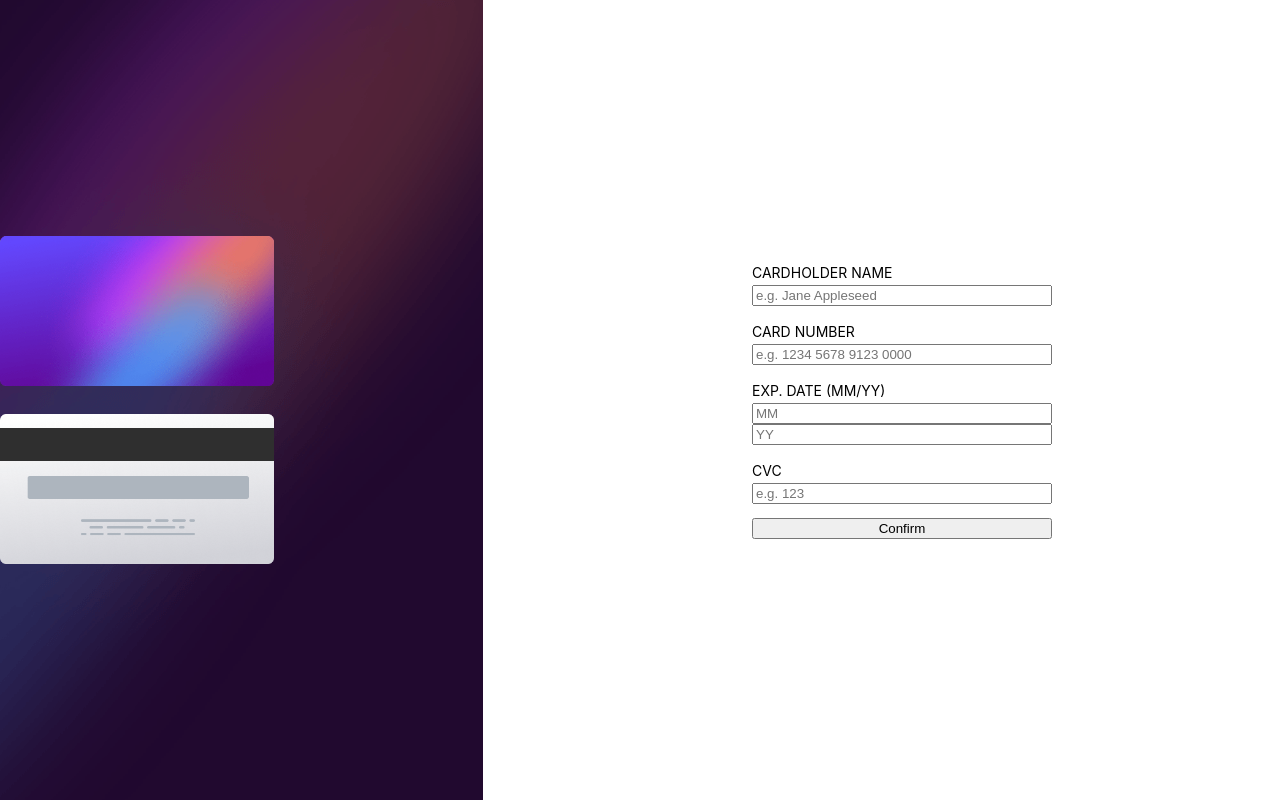
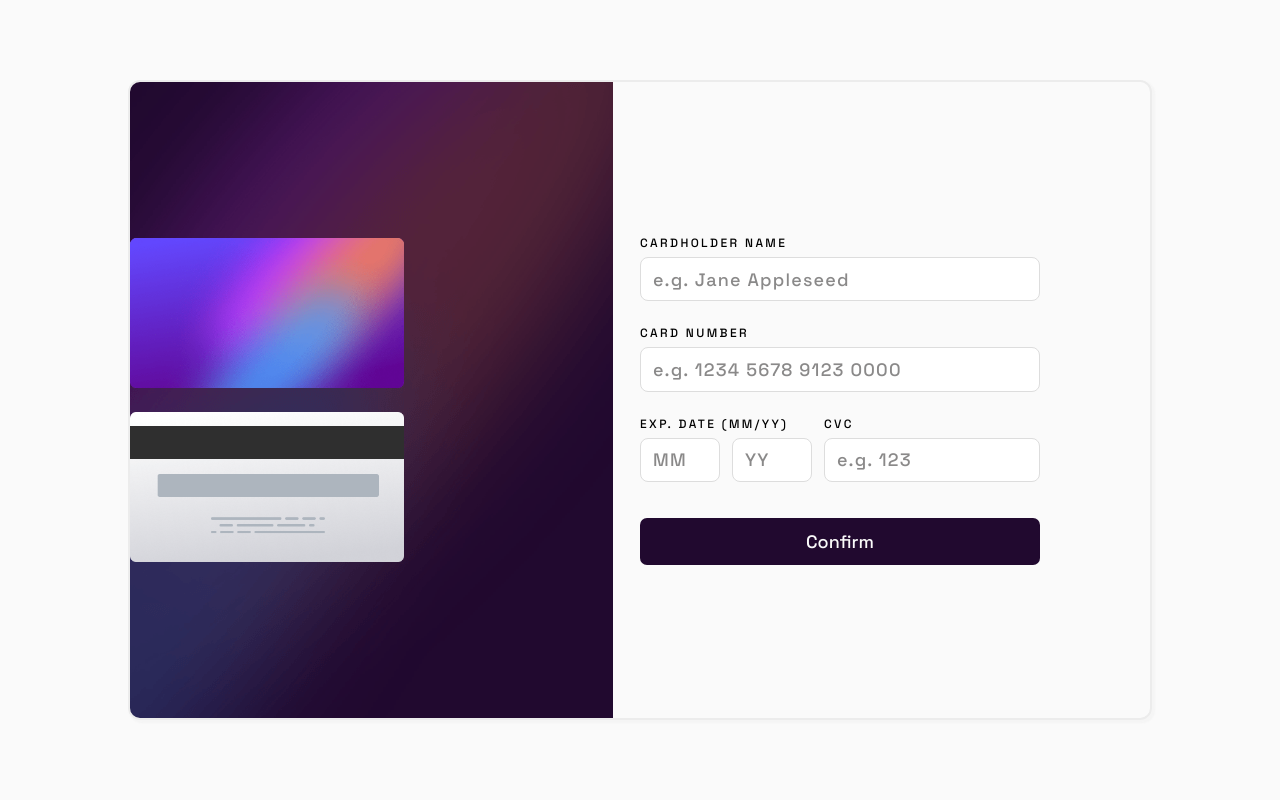
Before and after one commit to alejoelconejo/interactive-card, a React (Vite) app: page / in a window 1280 px wide. Built offline with nearby package versions, Linux system fonts and the light colour scheme.

Commit message:
Add styles to form

```diff
--- a/src/App.tsx
+++ b/src/App.tsx
@@ -9,21 +9,53 @@ const App = () => {
         <form>
           <label>
             Cardholder name
-            <input placeholder='e.g. Jane Appleseed' type={'text'} />
+            <input
+              placeholder='e.g. Jane Appleseed'
+              name='name'
+              type={'text'}
+            />
           </label>
           <label>
             Card number
-            <input placeholder='e.g. 1234 5678 9123 0000' type={'number'} />
+            <input
+              placeholder='e.g. 1234 5678 9123 0000'
+              name='card-number'
+              type={'text'}
+              inputMode='numeric'
+            />
           </label>
+          <div className='form-horizontal'>
             <label>
               Exp. Date (MM/YY)
-            <input placeholder='MM' type={'number'} />
-            <input placeholder='YY' type={'number'} />
+              <div className='inputs-date'>
+                <input
+                  className='input-date'
+                  name='exp-month'
+                  placeholder='MM'
+                  type={'text'}
+                  inputMode='numeric'
+                />
+                <input
+                  className='input-date'
+                  name='exp-year'
+                  placeholder='YY'
+                  type={'text'}
+                  inputMode='numeric'
+                />
+              </div>
             </label>
             <label>
               CVC
-            <input placeholder='e.g. 123' type={'number'} />
+              <input
+                className='input-cvc'
+                name='cvc'
+                placeholder='e.g. 123'
+                type={'text'}
+                inputMode='numeric'
+              />
             </label>
+          </div>
+
           <button>Confirm</button>
         </form>
       </section>
--- a/src/index.css
+++ b/src/index.css
@@ -1,41 +1,58 @@
+@import url('https://fonts.googleapis.com/css2?family=Space+Grotesk:wght@500&display=swap');
+
 :root {
-  font-family: Inter, Avenir, Helvetica, Arial, sans-serif;
-  font-size: 14px;
-  line-height: 24px;
-  font-weight: 400;
+  font-family: 'Space Grotesk', sans-serif;
+  font-size: 12px;
+  font-weight: 500;
+  letter-spacing: 0.2rem;
   font-synthesis: none;
   text-rendering: optimizeLegibility;
   -webkit-font-smoothing: antialiased;
   -moz-osx-font-smoothing: grayscale;
   -webkit-text-size-adjust: 100%;
-  min-height: 100vh;
+}
+
+* {
+  box-sizing: border-box;
+  margin: 0;
+  padding: 0;
 }
 
 body {
   margin: 0;
   min-height: 100vh;
+  background-color: #fafafa;
+}
+
+#root {
+  min-height: 100vh;
+  display: grid;
+  place-content: center;
 }
 
 main {
   background-image: url('./assets/bg-main-desktop.png');
   background-repeat: no-repeat;
-  min-height: 100vh;
   display: flex;
+  min-height: 80vh;
+  border-radius: 1rem;
+  border: 2px solid #ececec;
+  box-shadow: 2px 2px 2px 1px rgba(225, 225, 225, 0.2);
+  min-width: 80vw;
 }
 
 .form-section {
   display: flex;
   flex: 1;
-  min-height: 100vh;
+  height: 100%;
   align-items: center;
 }
 
 form {
   display: flex;
   flex-direction: column;
-  gap: 1rem;
-  width: 300px;
-  padding-left: 8rem;
+  gap: 2rem;
+  width: 400px;
 }
 
 label {
@@ -44,13 +61,61 @@ label {
   text-transform: uppercase;
 }
 
+input {
+  margin-top: 0.5rem;
+  padding: 0.8rem 1rem;
+  border-radius: 8px;
+  border: 1px solid #ddd;
+  width: 100%;
+  font-size: 18px;
+  font-family: 'Space Grotesk', sans-serif;
+}
+
+.inputs-date {
+  display: flex;
+  gap: 1rem;
+}
+
+.input-date {
+  width: 80px;
+}
+
+input:active,
+input:focus,
+input:focus-visible {
+  border-color: hsl(249, 99%, 64%);
+  outline: none;
+}
+
+input::placeholder {
+  letter-spacing: 0.1rem;
+  color: #8a8989;
+}
+
+.form-horizontal {
+  display: flex;
+  gap: 1rem;
+}
+
+form button {
+  padding: 1rem;
+  background-color: hsl(278, 68%, 11%);
+  border: none;
+  border-radius: 7px;
+  color: #fafafa;
+  font-family: 'Space Grotesk', sans-serif;
+  font-size: 18px;
+  cursor: pointer;
+  margin-top: 1rem;
+}
+
 .cards-section {
   display: flex;
   flex-direction: column;
   justify-content: center;
   gap: 2rem;
   flex: 1;
-  min-height: 100vh;
+  height: 100%;
   position: relative;
   background-color: transparent;
 }
```
Lines whose indentation alone changed are shown as unchanged.
